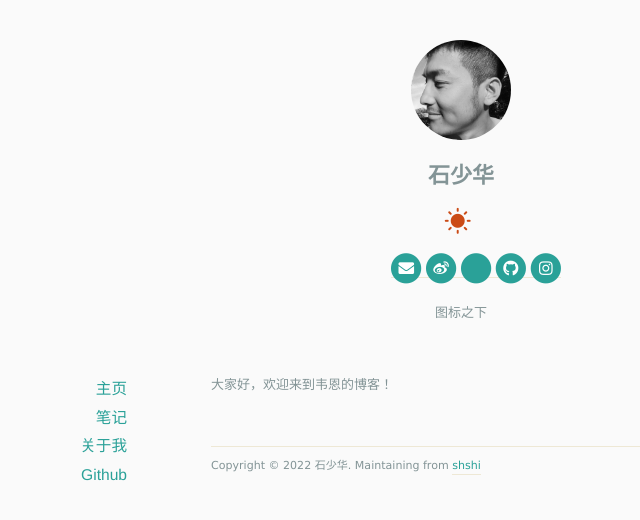
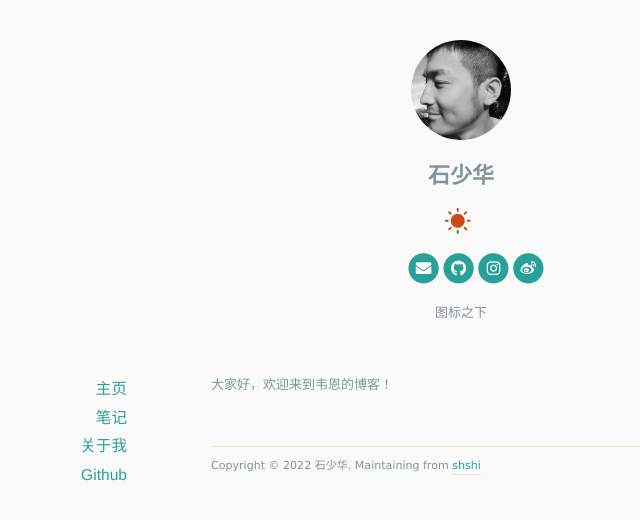
Before and after one commit to shshi/shishaohua.github.io, a Jekyll site: the page built from docs/index.html, in a window 1280 px wide. Shown: the top 520 px of the page, without its empty margins (179-819 px from the left). Built offline with Jekyll 4.4.1, drawn with Linux system fonts in a browser that asks for light colours; nearby versions of some CDN libraries; the list of posts is cut into pages by our own code.

Commit message:
Update default.html

```diff
--- a/docs/_layouts/default.html
+++ b/docs/_layouts/default.html
@@ -39,7 +39,40 @@
     <div class="social-layer">
       <div class="social-icons">
         <ul>
-          {% include icons.html %}
+
+          <li>
+            <a href="mailto:{{ site.author.email }}" title="email">
+              <span class="fa-stack fa-lg">
+                <i class="fa fa-circle fa-stack-2x"></i>
+                <i class="fa fa-envelope fa-stack-1x fa-inverse"></i>
+              </span>
+            </a>
+          </li>
+          <li>
+            <a href="https://github.com/{{ site.social.github }}" title="{{ site.social.default_txt }} GitHub">
+              <span class="fa-stack fa-lg">
+                <i class="fa fa-circle fa-stack-2x"></i>
+                <i class="fab fa-github fa-stack-1x fa-inverse"></i>
+              </span>
+            </a>
+          </li>
+          <li>
+            <a href="http://instagram.com/{{ site.social.instagram }}" title="{{ site.social.default_txt }} Instagram">
+              <span class="fa-stack fa-lg">
+                <i class="fa fa-circle fa-stack-2x"></i>
+                <i class="fab fa-instagram fa-stack-1x fa-inverse"></i>
+              </span>
+            </a>
+          </li>
+          <li>
+            <a href="https://weibo.com/u/{{ site.social.weibo }}" title="{{ site.social.default_txt }} Weibo">
+              <span class="fa-stack fa-lg">
+                <i class="fa fa-circle fa-stack-2x"></i>
+                <i class="fab fa-weibo fa-stack-1x fa-inverse"></i>
+              </span>
+            </a>
+          </li>
+
         </ul>
       </div>
     </div>
```
